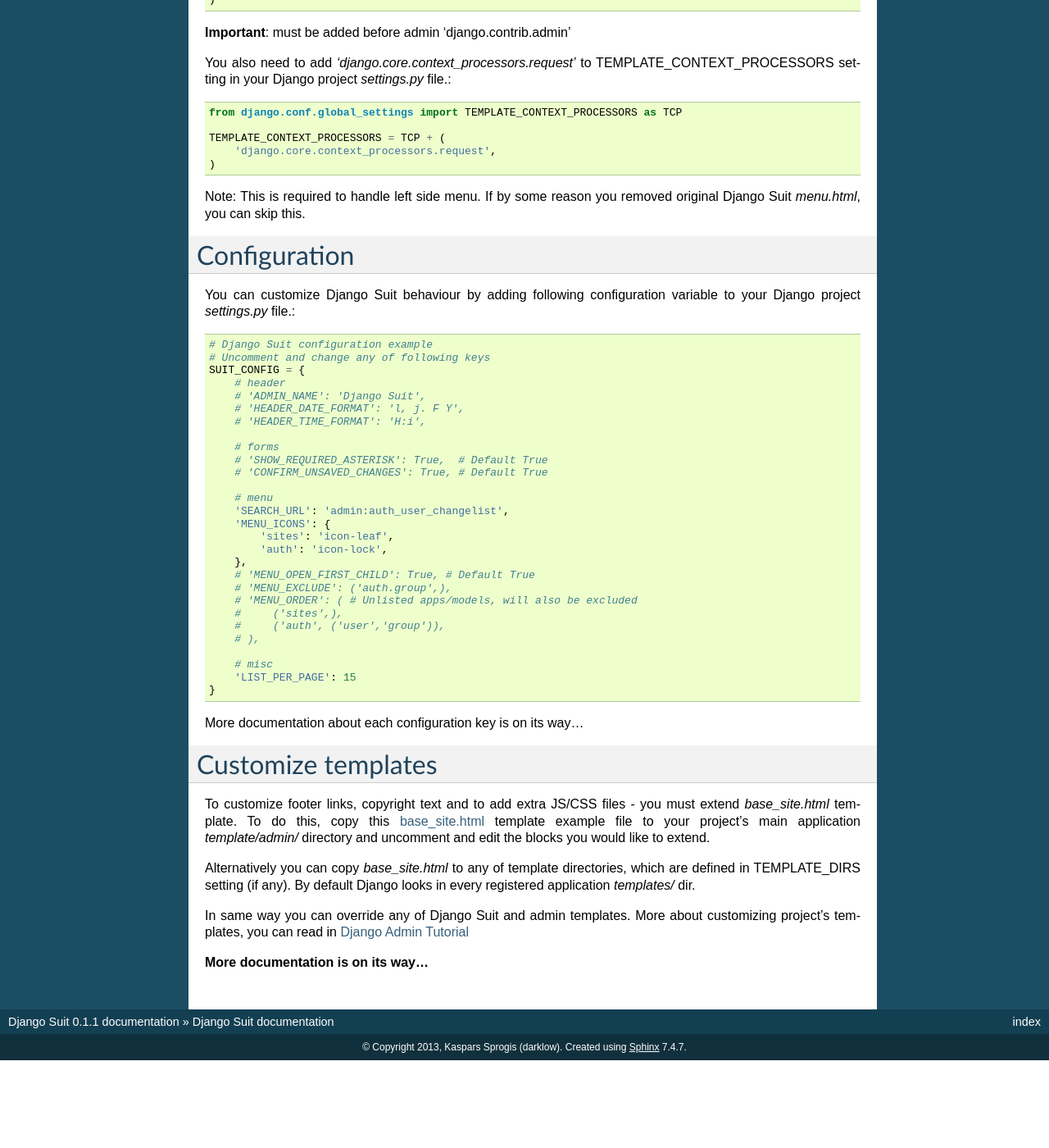
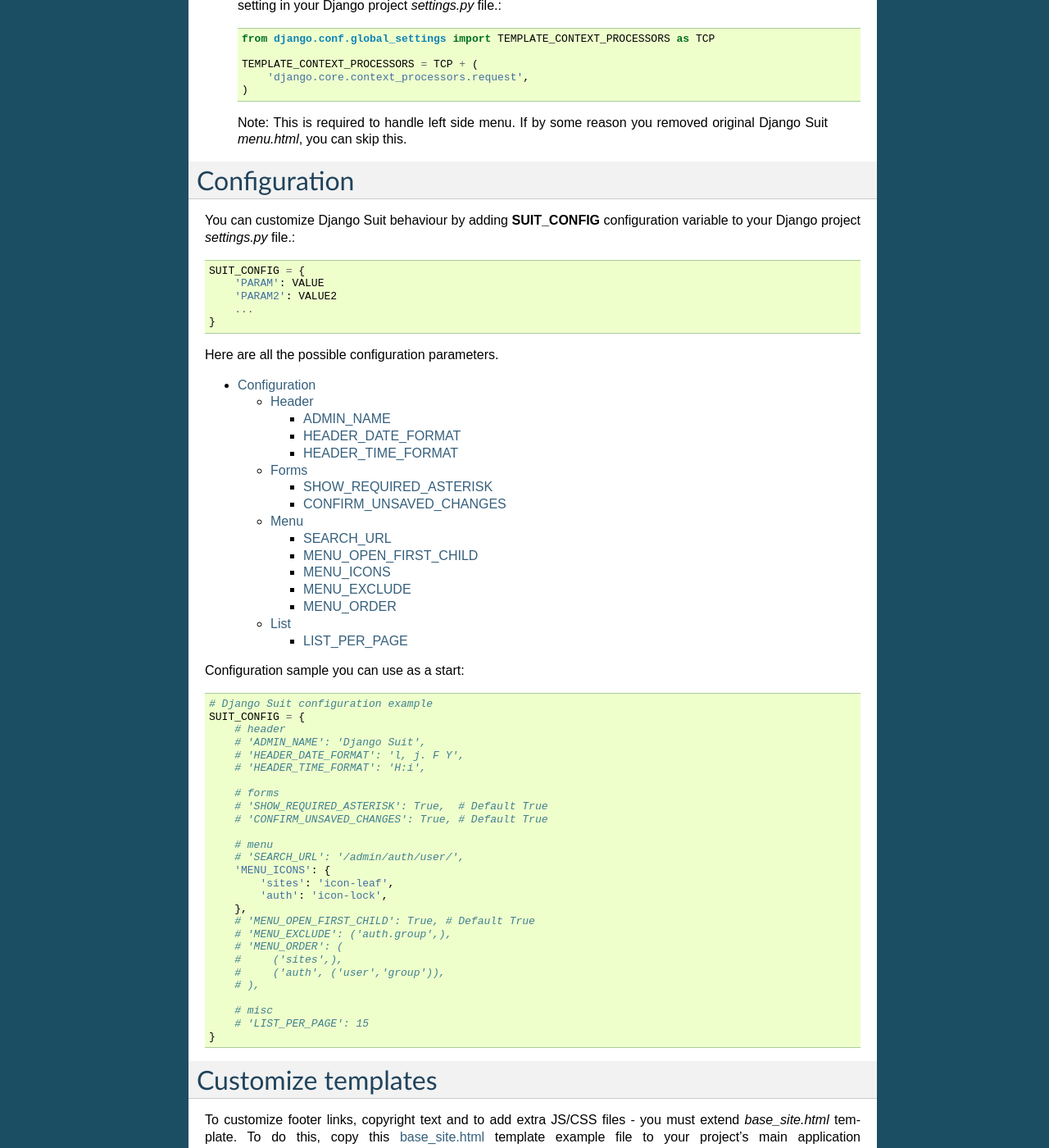
Before and after one commit to darklow/django-suit, a Sphinx documentation site: the page built from docs/index.rst, in a window 1280 px wide and 1400 px high, scrolled down 637 px. Shown: the whole window at 82% size. Built offline with Sphinx 7.4.7, drawn with Linux system fonts in a browser that asks for light colours; before the commit the page ends 1930 px from its top, so only the background shows below that; some of the changed text lies outside the part shown.

Commit message:
Docs: Configuration docs added

```diff
--- /dev/null
+++ b/docs/configuration.rst
@@ -0,0 +1,159 @@
+Configuration
+=============
+
+You can customize Django Suit behaviour by adding **SUIT_CONFIG** configuration variable to your Django project *settings.py* file.::
+
+  SUIT_CONFIG = {
+      'PARAM': VALUE,
+      'PARAM2': VALUE2
+      ...
+  }
+
+Default values are the ones specified in examples.
+
+Header
+------
+
+Header related parameters
+
+ADMIN_NAME
+^^^^^^^^^^
+
+Admin name that will appear in header <title> tags and in footer::
+
+  SUIT_CONFIG = {
+      'ADMIN_NAME': 'Django Suit'
+  }
+
+
+HEADER_DATE_FORMAT
+^^^^^^^^^^^^^^^^^^
+HEADER_TIME_FORMAT
+^^^^^^^^^^^^^^^^^^
+
+Header date and time formats. Formatting according to `Django date templatefilter format <https://docs.djangoproject.com/en/dev/ref/templates/builtins/#std:templatefilter-date>`_. Default: as specified in example::
+
+  SUIT_CONFIG = {
+      'HEADER_DATE_FORMAT': 'l, j. F Y', # Saturday, 16th March 2013
+      'HEADER_TIME_FORMAT': 'H:i',       # 18:42
+  }
+
+Forms
+-----
+
+SHOW_REQUIRED_ASTERISK
+^^^^^^^^^^^^^^^^^^^^^^
+
+Automatically adds asterisk symbol * to the end of every required field label::
+
+  SUIT_CONFIG = {
+      'SHOW_REQUIRED_ASTERISK': True
+  }
+
+CONFIRM_UNSAVED_CHANGES
+^^^^^^^^^^^^^^^^^^^^^^^
+
+Alert will be shown, when you'll try to leave page, without saving changed form first::
+
+  SUIT_CONFIG = {
+      'CONFIRM_UNSAVED_CHANGES': True
+  }
+
+
+Menu
+-----
+
+SEARCH_URL
+^^^^^^^^^^
+
+We have big plans for this field in the future, by making it global search field. However right now this field works only as a search redirect to any other urls of your admin::
+
+  SUIT_CONFIG = {
+      'SEARCH_URL': '/admin/user',
+
+      # Parameter also accepts url name
+      'SEARCH_URL': 'admin:auth_user_changelist',
+
+      # Set to empty string if you want to hide search from menu
+      'SEARCH_URL': ''
+  }
+
+MENU_OPEN_FIRST_CHILD
+^^^^^^^^^^^^^^^^^^^^^
+
+Automatically replaces app's (parent link) url with url of first model's url (child)::
+
+  SUIT_CONFIG = {
+      'MENU_OPEN_FIRST_CHILD': True
+  }
+
+
+MENU_ICONS
+^^^^^^^^^^
+
+Set app icons. Use any of Twitter Bootstrap `icon classes <http://twitter.github.com/bootstrap/base-css.html#icons>`_ or add your own. Twitter Bootstrap icons are provided by `Glyphicons <http://glyphicons.com/>`_::
+
+  SUIT_CONFIG = {
+      'MENU_ICONS': {
+          'sites': 'icon-leaf',
+          'auth': 'icon-lock',
+      }
+  }
+
+MENU_EXCLUDE
+^^^^^^^^^^^^
+
+Exclude any of apps or models. You can exclude whole app or just one model from app::
+
+  SUIT_CONFIG = {
+      'MENU_EXCLUDE': ('auth.group', 'auth'),
+  }
+
+
+MENU_ORDER
+^^^^^^^^^^
+
+Most powerful of menu parameters. You can reorder, cross link, exclude, and even define custom menu items and child links. Here is full example of *MENU_ORDER* from simple existing app reorder to defining custom menu items::
+
+  SUIT_CONFIG = {
+      'MENU_ORDER': (
+
+        # To reorder existing apps use following definition
+        ('sites',),
+        ('auth', ('user', 'group')),
+
+        # If you want to link app models from different app use full name:
+        ('sites', ('auth.user', 'auth.group')),
+
+        # To add custom item, define it as tuple or list:
+        # For parent: (Name, Link, Icon, Permission) - Last two are optional
+        # For child: (Name, Link, Permission) - Last one is optional
+        # You can also mix custom and native apps and models
+        # Link can be absolute url or url name
+        # Permission can be string or tuple/list for multiple
+        # If MENU_OPEN_FIRST_CHILD=True and children exists, you can leave parent link blank
+
+        # Example:
+        (('Custom link', '/admin/custom/', 'icon-cog', ('auth.add_group',)),
+         (
+             ('Child 1', '/admin/child/', 'auth.add_user'),
+             ('Child 2', '/admin/child2/')
+         )
+        )
+      )
+  }
+
+Permissions are verified using `user.has_perms() <https://docs.djangoproject.com/en/dev/ref/contrib/auth/#django.contrib.auth.models.User.has_perm>`_ method.
+
+
+List
+-----
+
+LIST_PER_PAGE
+^^^^^^^^^^^^^
+
+Set change_list view *list_per_page* parameter globally for whole admin. You can still override this parameter in any ModelAdmin class::
+
+  SUIT_CONFIG = {
+      'LIST_PER_PAGE': 20
+  }
--- a/docs/index.rst
+++ b/docs/index.rst
@@ -9,48 +9,56 @@
 
 Supports: Django 1.4/1.5c2
 
-Getting started
-===============
-
-You can get Django Suit by using pip or easy_install::
-
- pip install django-suit
-
-or::
-
- easy_install django-suit
-
-
 Installation
 ============
 
-You will need to add the **suit** application to the INSTALLED_APPS setting of your Django project *settings.py* file.::
+1. You can get Django Suit by using pip or easy_install::
 
-  INSTALLED_APPS = (
-      ...
-      'suit',
-      'django.contrib.admin',
-  )
+    pip install django-suit
+    # or
+    easy_install django-suit
 
-**Important**: must be added before admin 'django.contrib.admin'
+2. You will need to add the **suit** application to the INSTALLED_APPS setting of your Django project *settings.py* file.::
 
-You also need to add *'django.core.context_processors.request'* to TEMPLATE_CONTEXT_PROCESSORS setting in your Django project *settings.py* file.::
+    INSTALLED_APPS = (
+        ...
+        'suit',
+        'django.contrib.admin',
+    )
 
-  from django.conf.global_settings import TEMPLATE_CONTEXT_PROCESSORS as TCP
+  **Important**: must be added before admin 'django.contrib.admin'
 
-  TEMPLATE_CONTEXT_PROCESSORS = TCP + (
-      'django.core.context_processors.request',
-  )
+3. You also need to add *'django.core.context_processors.request'* to TEMPLATE_CONTEXT_PROCESSORS setting in your Django project *settings.py* file.::
 
-Note: This is required to handle left side menu. If by some reason you removed original Django Suit *menu.html*, you can skip this.
+      from django.conf.global_settings import TEMPLATE_CONTEXT_PROCESSORS as TCP
+
+      TEMPLATE_CONTEXT_PROCESSORS = TCP + (
+          'django.core.context_processors.request',
+      )
+
+  Note: This is required to handle left side menu. If by some reason you removed original Django Suit *menu.html*, you can skip this.
 
 Configuration
 =============
 
-You can customize Django Suit behaviour by adding following configuration variable to your Django project *settings.py* file.::
+You can customize Django Suit behaviour by adding **SUIT_CONFIG** configuration variable to your Django project *settings.py* file.::
+
+  SUIT_CONFIG = {
+      'PARAM': VALUE
+      'PARAM2': VALUE2
+      ...
+  }
+
+Here are all the possible configuration parameters.
+
+.. toctree::
+   :maxdepth: 3
+
+   configuration
+
+Configuration sample you can use as a start::
 
   # Django Suit configuration example
-  # Uncomment and change any of following keys
   SUIT_CONFIG = {
       # header
       # 'ADMIN_NAME': 'Django Suit',
@@ -62,24 +70,24 @@
       # 'CONFIRM_UNSAVED_CHANGES': True, # Default True
 
       # menu
-      'SEARCH_URL': 'admin:auth_user_changelist',
+      # 'SEARCH_URL': '/admin/auth/user/',
       'MENU_ICONS': {
           'sites': 'icon-leaf',
           'auth': 'icon-lock',
       },
       # 'MENU_OPEN_FIRST_CHILD': True, # Default True
       # 'MENU_EXCLUDE': ('auth.group',),
-      # 'MENU_ORDER': ( # Unlisted apps/models, will also be excluded
+      # 'MENU_ORDER': (
       #     ('sites',),
       #     ('auth', ('user','group')),
       # ),
 
       # misc
-      'LIST_PER_PAGE': 15
+      # 'LIST_PER_PAGE': 15
   }
 
 
-More documentation about each configuration key is on its way...
+
 
 Customize templates
 ===================
```
